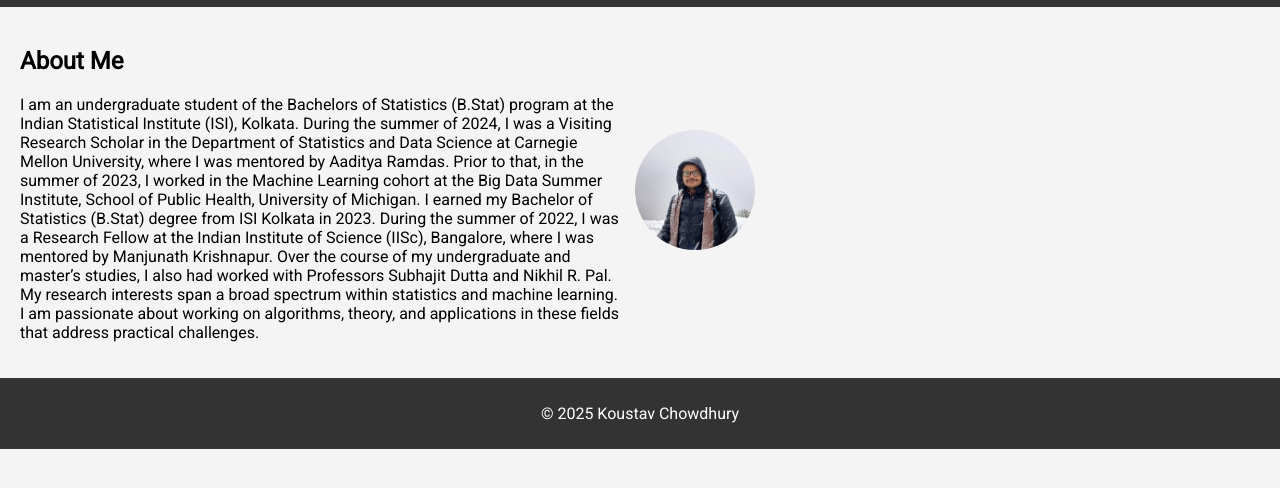
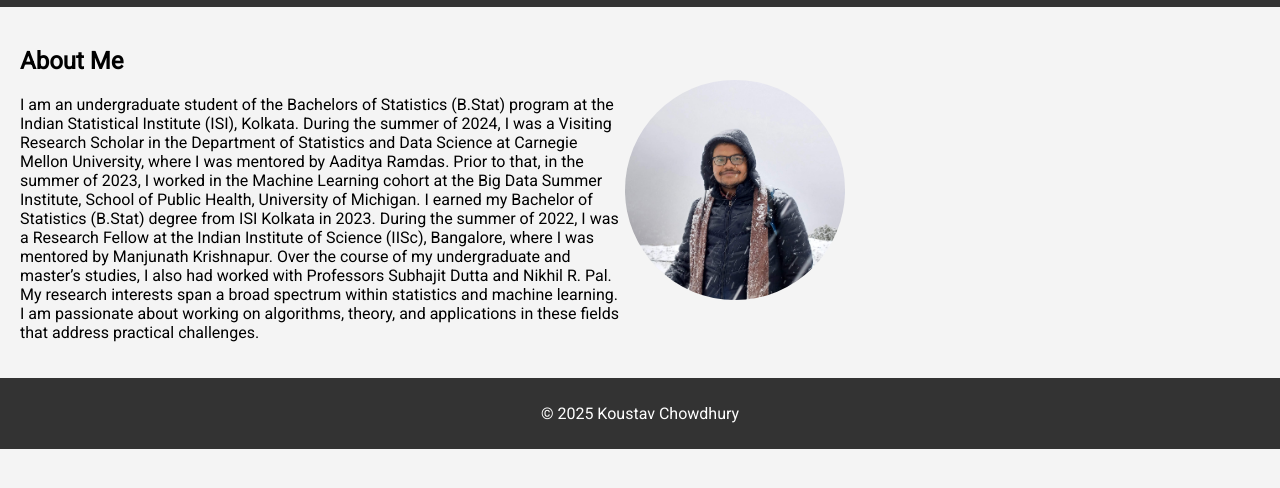
Before and after one commit to Koustav-Chowdhury73/koustav.github.io, a plain HTML site: page index.html in a window 1280 px wide. Shown: the part 60-548 px from the top of the page. Drawn offline with Linux system fonts and the light colour scheme.

Commit message:
Update styles.css

```diff
--- a/styles.css
+++ b/styles.css
@@ -38,12 +38,12 @@ body {
     justify-content: flex-start; /* Adjust alignment */
     align-items: center;
     padding: 20px;
-    gap: 15px; /* Reduced gap between text and image */
+    gap: 5px; /* Reduced gap between text and image */
 }
 
 .about-photo img {
-    width: 120px; /* Slightly smaller to reduce space */
-    height: 120px; /* Same size to maintain round shape */
+    width: 220px; /* Slightly smaller to reduce space */
+    height: 220px; /* Same size to maintain round shape */
     border-radius: 50%;
 }
 
```
